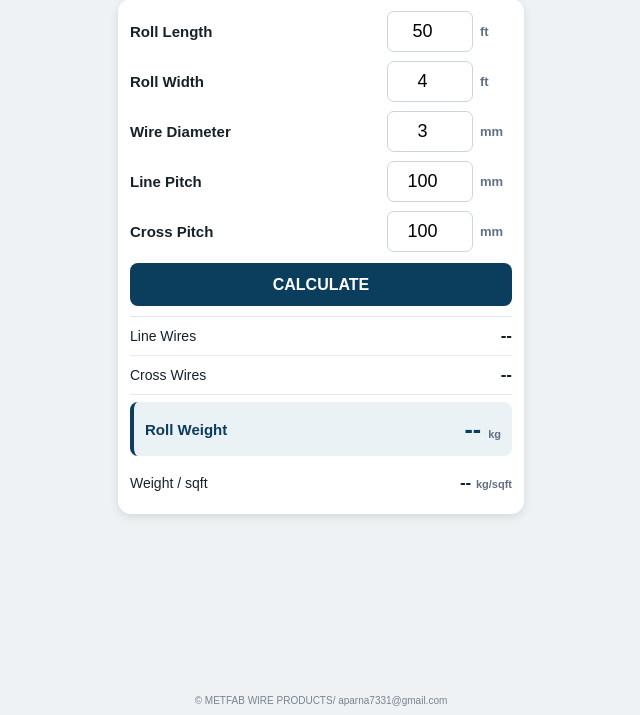
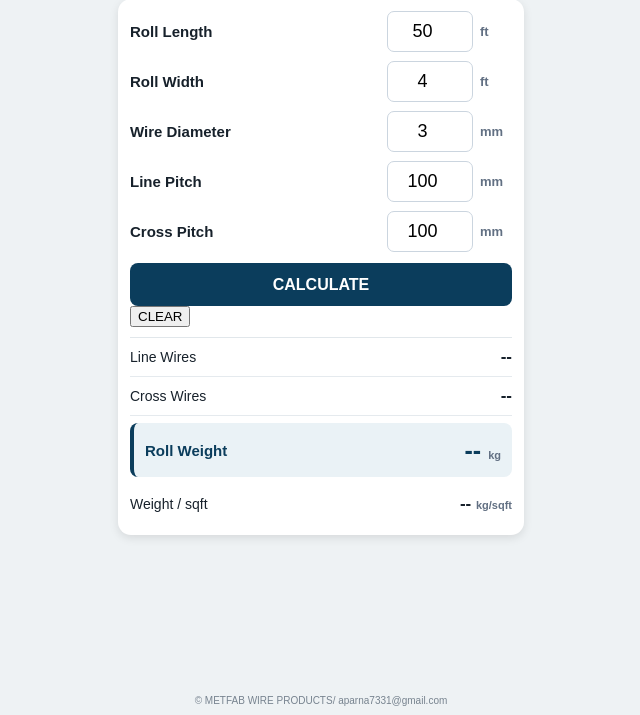
Before and after one commit to mis388/WeldMeshCalculator, a plain HTML site: page index.html in a window 1280 px wide. Shown: the part 85-800 px from the top of the page, without its empty margins (319-959 px from the left). Drawn offline with Linux system fonts and the light colour scheme.

Commit message:
Update index.html

```diff
--- a/index.html
+++ b/index.html
@@ -108,9 +108,21 @@
         </div>
 
 
-        <button class="calculate-button">
-            CALCULATE
-        </button>
+        <div class="button-row">
+
+            <button
+                class="calculate-button"
+                onclick="calculateMesh()">
+                CALCULATE
+            </button>
+
+            <button
+                class="clear-button"
+                onclick="clearCalculator()">
+                CLEAR
+            </button>
+
+        </div>
 
 
         <section class="results">
```
